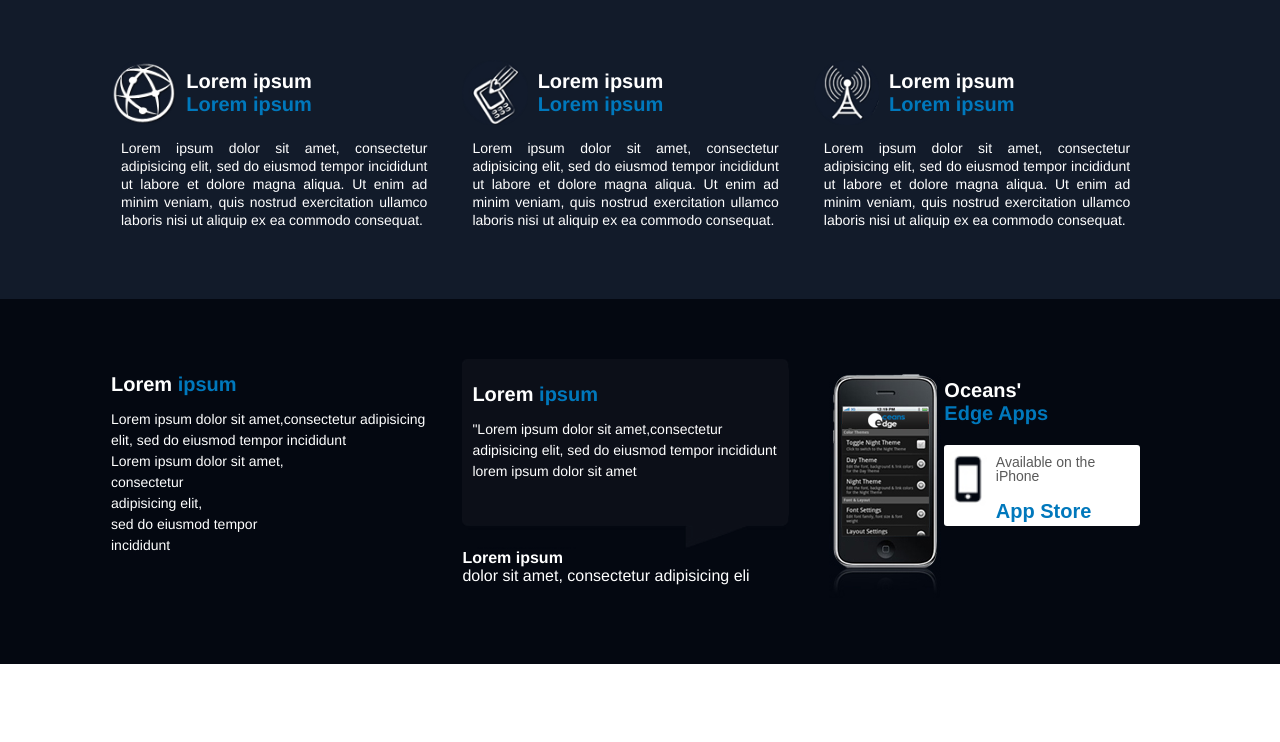
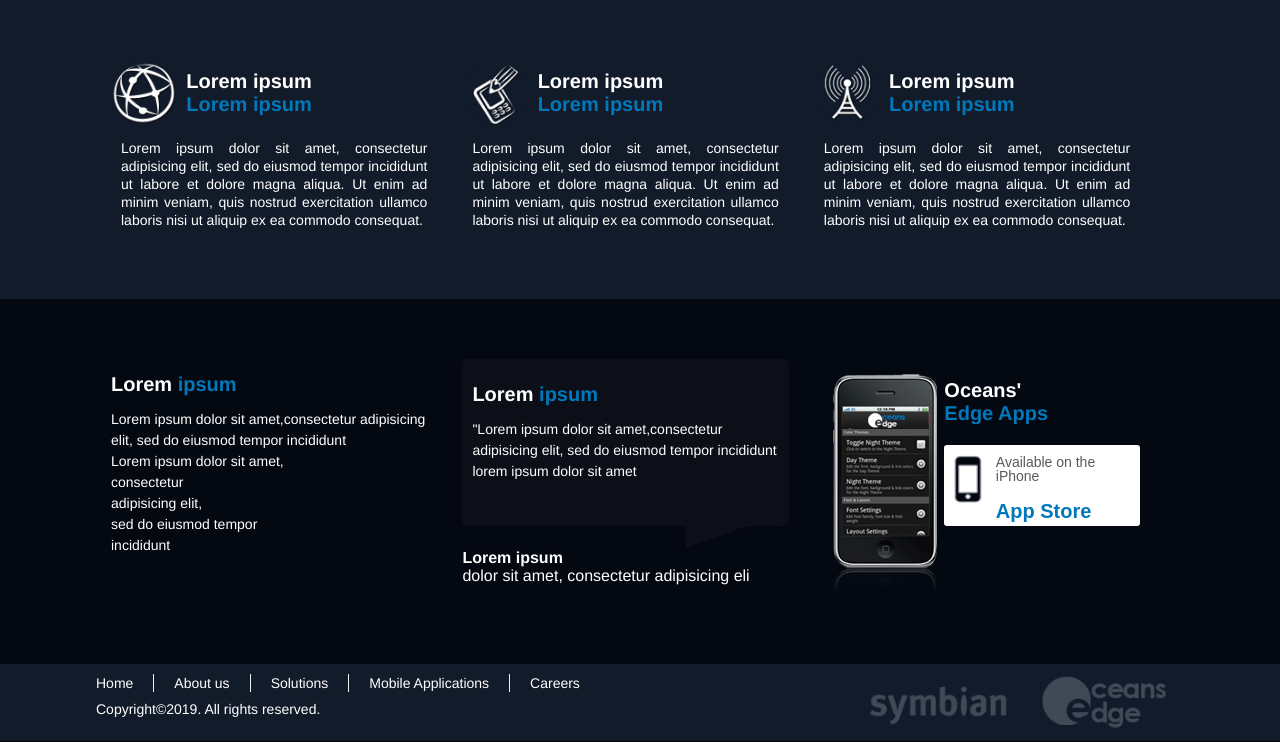
Before and after one commit to nijhoom/ssb120-hw3, a plain HTML site: page index.html in a window 1280 px wide. Shown: the part 601-1343 px from the top of the page. Before the commit the page ends 1265 px from the top, so only its background shows below. Drawn offline with Linux system fonts and the light colour scheme.

Commit message:
Add files via upload

```diff
--- a/css/style.css
+++ b/css/style.css
@@ -273,3 +273,59 @@ vertical-align: middle;
 	font-size:20px;
 	line-height: 1;
 }
+/*footer styles*/
+footer{
+	background-color: #121B2A;
+	padding: 10px 0;
+	border-bottom: 1px solid #000408;
+
+}
+.footermenu{
+	float: left;
+}
+.footermenu p{
+	color: white;
+	line-height: 2.5;
+	font-size: 14px;
+}
+.footernav{}
+.footernav ul{
+	float: left;
+}
+.footernav ul li{
+	list-style: none;
+	float: left;
+	padding: 0 10px;
+	border-right:1px solid #ededed;
+}
+.footernav ul li:first-child  {
+	padding-left:0;
+}
+.footernav ul li:last-child  {
+	border-right:0px;
+}
+
+.footernav ul li:first-child a{
+	margin-left:0;
+}
+.footernav ul li a{
+	color: white;
+	margin: 10px;
+	font-size: 14px;
+}
+
+.logos {
+	width:30%;
+	float:right;
+}
+
+.logos img{
+    width: 50%;
+    float: left;
+}
+
+.mainmenu {
+	width:60%;
+	float:left;
+	margin-top: 30px;
+}
--- a/index.html
+++ b/index.html
@@ -153,5 +153,30 @@
 		</div>
 	</section>
 	<!-- About section ends -->
+
+	<!-- footer section Starts -->
+	<footer>
+		<div class="wrapper">
+			<!-- menu section Starts-->
+			<div class="footermenu">
+				<nav class="footernav">
+					<ul>
+						<li><a href="#">Home</a></li>
+						<li><a href="#">About us</a></li>
+						<li><a href="#">Solutions</a></li>
+						<li><a href="#">Mobile Applications</a></li>
+						<li><a href="#">Careers</a></li>
+					</ul>
+				</nav>
+				<p>Copyright&copy;2019. All rights reserved.</p>
+			</div>
+			<!-- menu section Ends-->
+			<div class="logos">
+				<img src="images/footer-logo1.png" alt="footer logo image">
+				<img src="images/footer-logo2.png" alt="footer logo image">
+			</div>
+		</div>
+	</footer>
+	<!-- footer section ends -->
 </body>
 </html>
```
Also changed, not shown: images/footer-logo1.png (added), images/footer-logo2.png (added).
